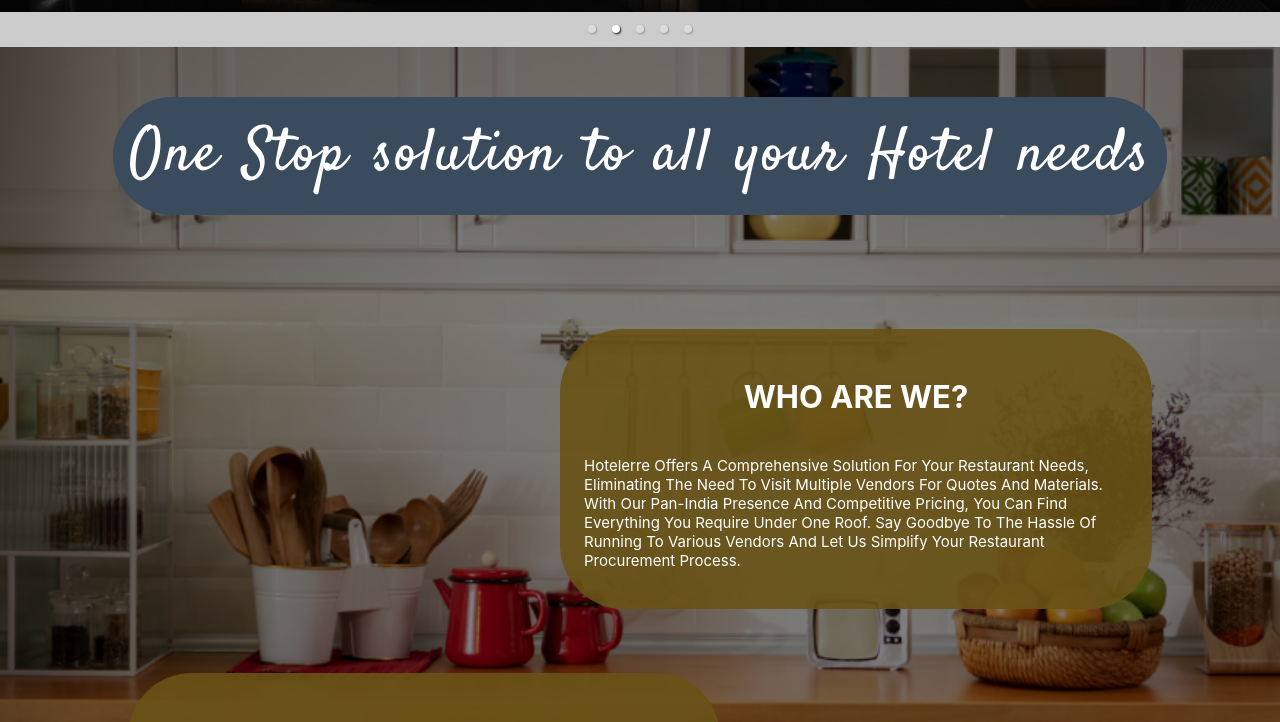
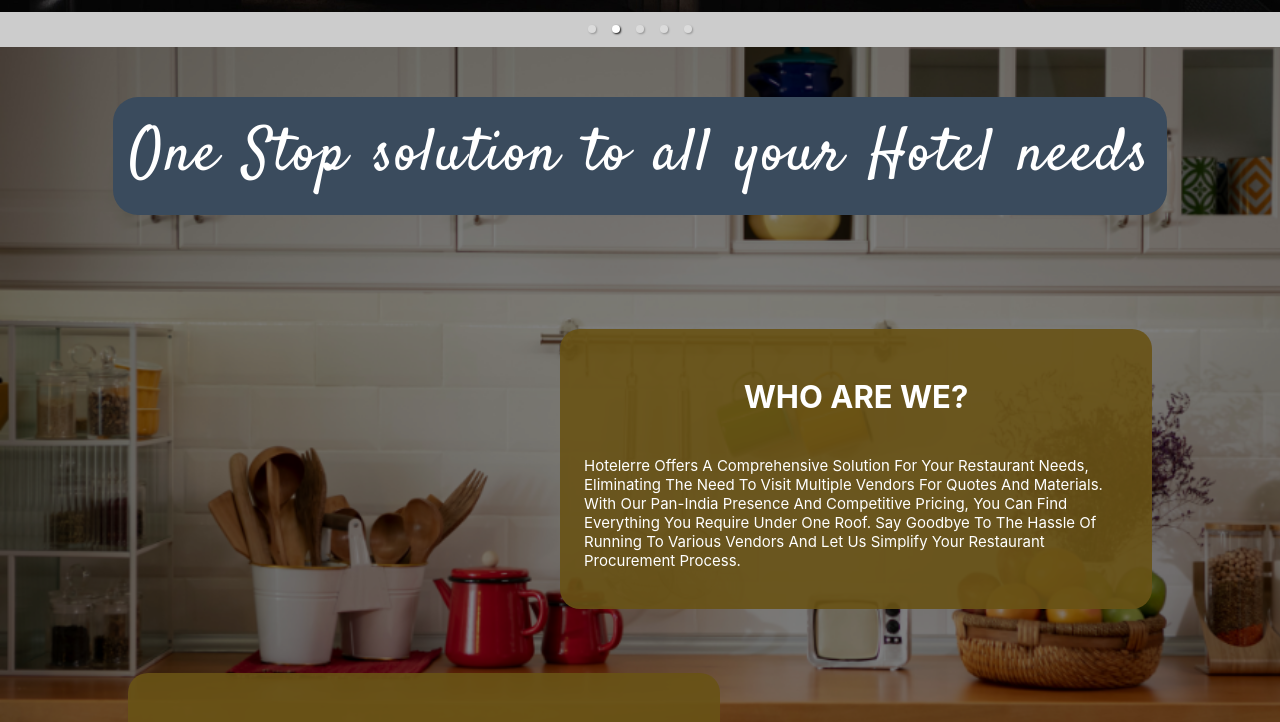
Before and after one commit to KushagraJain58-cmd/Hotelerre, a React (Create React App) app: page / in a window 1280 px wide. Shown: the part 673-1395 px from the top of the page. Built offline with nearby package versions, Linux system fonts and the light colour scheme.

Commit message:
Border Radius

```diff
--- a/src/components/Slideshow/Slideshow.js
+++ b/src/components/Slideshow/Slideshow.js
@@ -10,7 +10,7 @@ import cover5 from '../../assets/images/Home/cover5.jpg';
 const Slideshow = () => {
 	return (
 		<div className="slide-cont">
-			<Carousel showStatus={false} useKeyboardArrows infiniteLoop interval={4000} autoPlay>
+			<Carousel showStatus={false} useKeyboardArrows infiniteLoop interval={4000} autoPlay autoFocus>
 				<div className="slide-card">
 					<img src={cover1} alt="Slide 1" />
 					<p className="slideshow-cont">
--- a/src/pages/HomePage/Home.css
+++ b/src/pages/HomePage/Home.css
@@ -65,7 +65,7 @@ height: 100%;
      /* background-color: rgba(105, 83, 22, 0.9); */
      background-color: rgba(58, 75, 93, 1);
     padding: 1rem;
-    border-radius: 4rem;
+    border-radius: 25px;
     word-spacing: 5px;
     font-weight: 500;
     text-align: center;
@@ -85,7 +85,7 @@ height: 100%;
     padding: 1.5rem;
     color: #fff;
     margin-right: 2rem;
-     border-radius: 4rem;
+     border-radius: 20px;
 }
 
 .about-content .left-cont {
```
Also changed, not shown: src/assets/images/Home/cover4 2.jpg (deleted).
